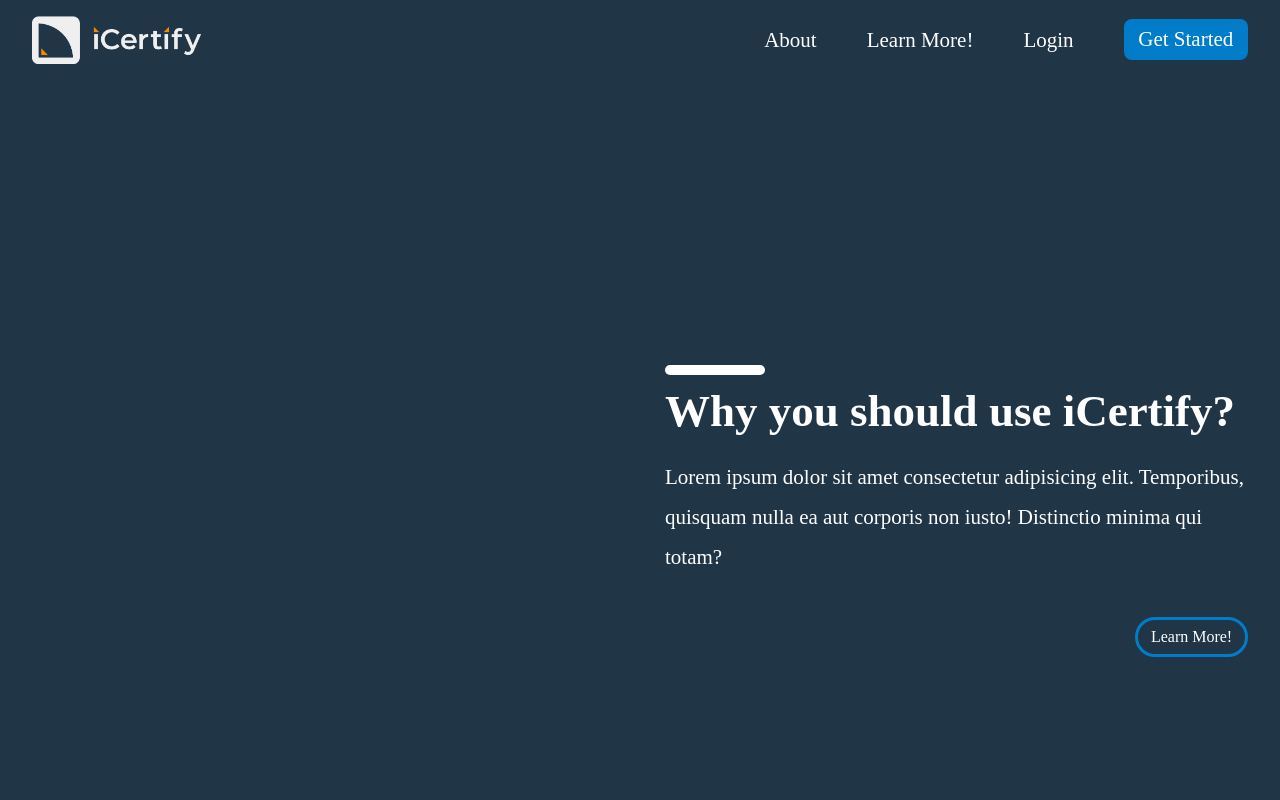
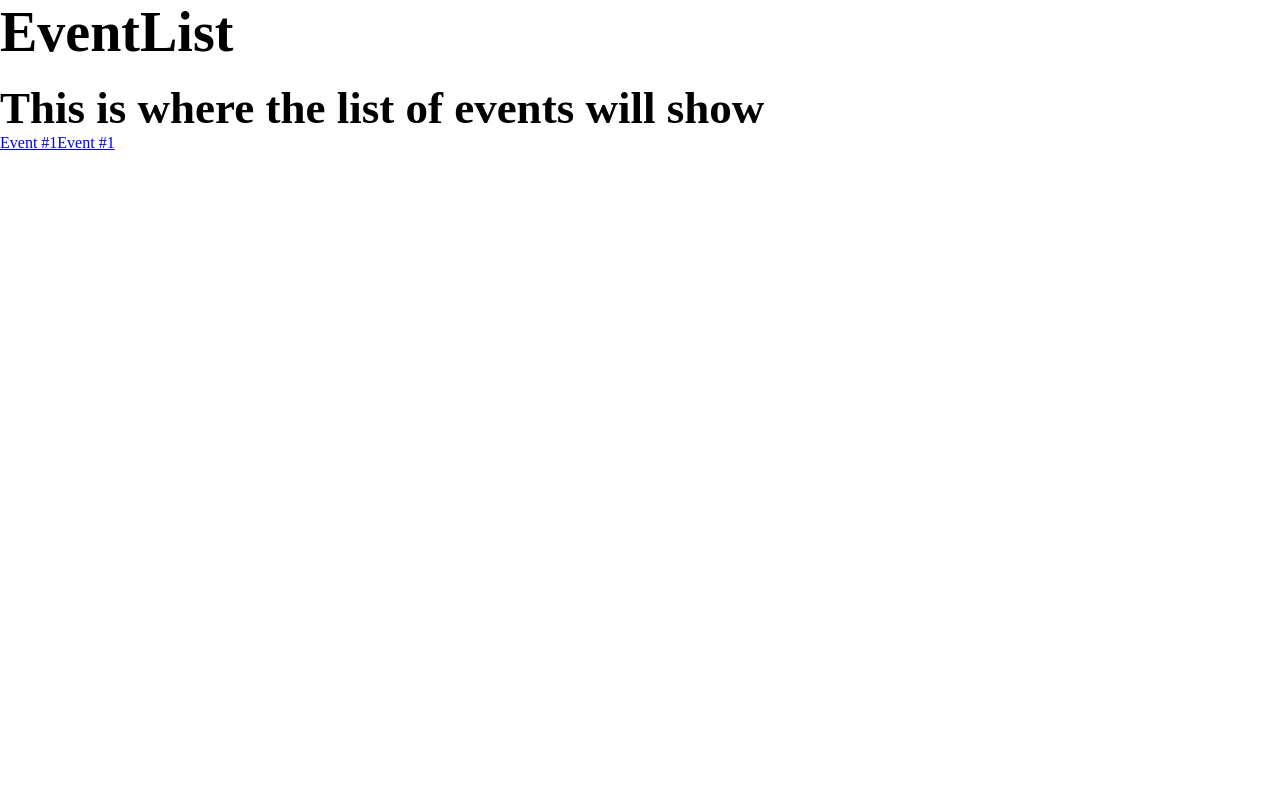
Before and after one commit to Chrystarin/iCertify, a React (Create React App) app in the folder client/: page /events in a window 1280 px wide. Shown: the top 800 px of the page. Built offline with nearby package versions, Linux system fonts and the light colour scheme.

Commit message:
Added Routing
- Fixed routing for home page
- Added dashboard route
- added events route with ID
- added route for error 404

```diff
--- a/client/package.json
+++ b/client/package.json
@@ -8,6 +8,7 @@
     "@testing-library/user-event": "^13.5.0",
     "react": "^18.2.0",
     "react-dom": "^18.2.0",
+    "react-router-dom": "^6.4.2",
     "react-scripts": "5.0.1",
     "sass": "^1.55.0",
     "web-vitals": "^2.1.4"
--- a/client/src/App.js
+++ b/client/src/App.js
@@ -1,19 +1,22 @@
 
 import React from 'react';
 
-import Header from './Components/Header/Header';
-import LandingPage from './Pages/LandingPage';
-import Footer from './Components/Footer/Footer';
-import Modal from './Components/Modal/Modal';
+import Home from './Pages/Home';
+import Dashboard from './Pages/Dashboard';
+import Event from './Pages/Event';
+import EventList from './Pages/EventList';
+import Error404 from './Pages/Error404';
+
+import {Route, Routes} from 'react-router-dom';
 
 function App() {
-  return (
-    <>
-        <Header/>
-        <LandingPage/>
-        <Footer/>
-    </>
-  )
+  return <Routes>
+    <Route path="/" element={<Home/>}/>
+    <Route path="/dashboard" element={<Dashboard/>}/>
+    <Route path="/events" element={<EventList/>}/>
+    <Route path="/events/:id" element={<Event/>}/>
+    <Route path="*" element={<Error404/>}/>
+  </Routes>
 }
 
 export default App;
--- /dev/null
+++ b/client/src/Pages/Dashboard/index.js
@@ -0,0 +1,12 @@
+import React from 'react';
+
+function Dashboard() {
+  return (
+    <div>
+        <h1>Dashboard</h1><br />
+        <h2>This is where the user will be redirected to once logged in</h2>
+    </div>
+  )
+}
+
+export default Dashboard;
--- /dev/null
+++ b/client/src/Pages/Error404/index.js
@@ -0,0 +1,12 @@
+import React from 'react';
+
+function Error404() {
+  return (
+    <div>
+        <h1>Error 404</h1><br />
+        <h2>Page Not Found</h2>
+    </div>
+  )
+}
+
+export default Error404;
--- /dev/null
+++ b/client/src/Pages/Event/index.js
@@ -0,0 +1,17 @@
+import React from 'react';
+import {useParams} from 'react-router-dom';
+
+function Event() {
+
+  //Use this id to pull event info from database
+  const {id} = useParams()
+
+  return (
+    <div>
+        <h1>Event {id}</h1><br />
+        <h2>This shows the information of event {id}</h2>
+    </div>
+  )
+}
+
+export default Event;
--- /dev/null
+++ b/client/src/Pages/EventList/index.js
@@ -0,0 +1,16 @@
+import React from 'react';
+import {Link} from 'react-router-dom';
+
+function EventList() {
+  return (
+    <div>
+        <h1>EventList</h1><br />
+        <h2>This is where the list of events will show</h2>
+
+        <Link to="/events/1">Event #1</Link>
+        <Link to="/events/2">Event #1</Link>
+    </div>
+  )
+}
+
+export default EventList;
--- /dev/null
+++ b/client/src/Pages/Home/index.js
@@ -0,0 +1,19 @@
+import React from 'react';
+
+import Header from './../../Components/Header/Header';
+import LandingPage from './../LandingPage';
+import Footer from './../../Components/Footer/Footer';
+
+import {Route, BrowserRouter as Router} from 'react-router-dom';
+
+function Home() {
+  return (
+    <>
+        <Header/>
+        <LandingPage/>
+        <Footer/>
+    </>
+  )
+}
+
+export default Home;
--- a/client/src/index.js
+++ b/client/src/index.js
@@ -1,11 +1,14 @@
 import React from 'react';
 import ReactDOM from 'react-dom/client';
 import App from './App';
+import {Route, BrowserRouter} from 'react-router-dom';
 
 
 const root = ReactDOM.createRoot(document.getElementById('root'));
 root.render(
-  <>
-    <App/>
-  </>
-);
+  <React.StrictMode>
+    <BrowserRouter>
+      <App/>
+    </BrowserRouter>
+  </React.StrictMode>
+)
```
Also changed, not shown: 1 other file (tests, documents, lock files or other folders).
